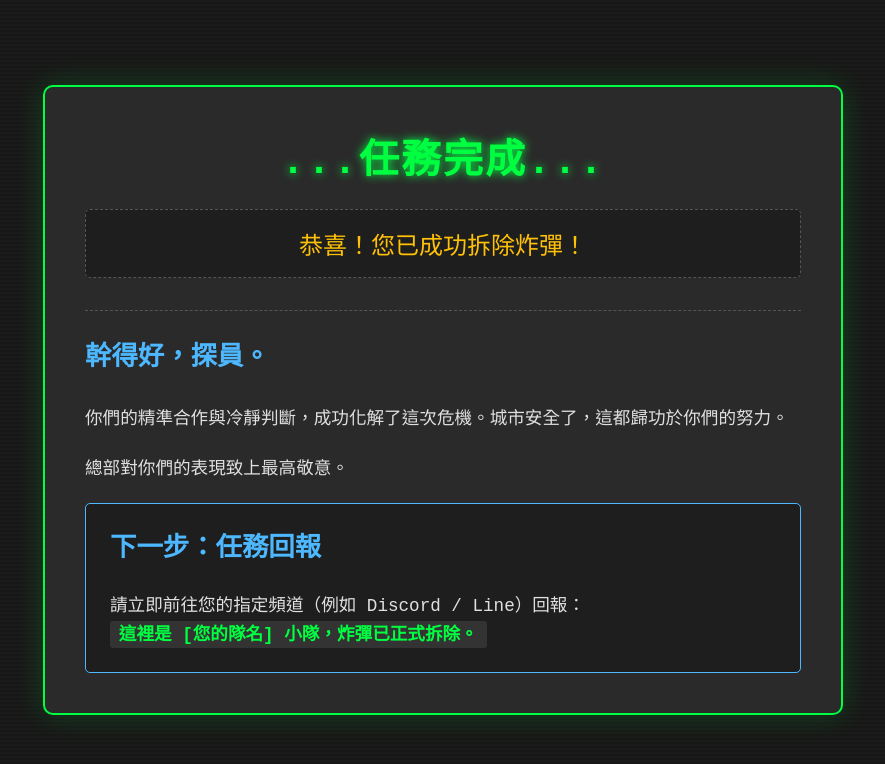
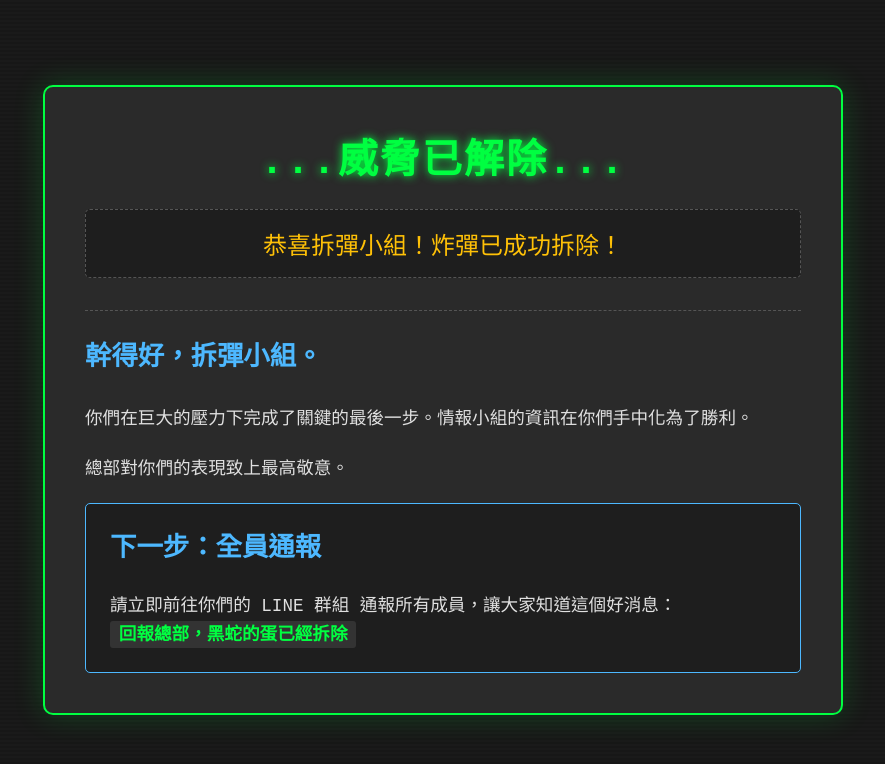
Before and after one commit to Kamiyu94/bomb_defuse_adv, a plain HTML site: page ending.html in a window 1280 px wide. Shown: the whole page, without its empty margins (197-1082 px from the left). Drawn offline with Linux system fonts and the light colour scheme.

Commit message:
修改結尾畫面

```diff
--- a/ending.html
+++ b/ending.html
@@ -46,7 +46,7 @@
             font-size: 2.5rem;
         }
 
-        /* 這是為計數器預留的位置 */
+        /* --- *** 關鍵修改：更新標題文字 *** --- */
         #counter-display {
             font-size: 1.5rem;
             color: #ffc107; /* 黃色 */
@@ -57,7 +57,6 @@
             border-radius: 5px;
         }
 
-        /* 這是 "防止 reload" 邏輯的展示 */
         #reload-message {
             font-size: 1rem;
             color: #aaa;
@@ -110,46 +109,38 @@
 <body>
 
     <div class="container">
-        <h1>...任務完成...</h1>
+        <h1>...威脅已解除...</h1>
 
         <div id="counter-display">
-            恭喜！您已成功拆除炸彈！
+            恭喜拆彈小組！炸彈已成功拆除！
         </div>
         <p id="reload-message">（偵測到頁面重載）</p>
 
         <div class="content">
-            <h2>幹得好，探員。</h2>
-            <p>你們的精準合作與冷靜判斷，成功化解了這次危機。城市安全了，這都歸功於你們的努力。</p>
+            <h2>幹得好，拆彈小組。</h2>
+            <p>你們在巨大的壓力下完成了關鍵的最後一步。情報小組的資訊在你們手中化為了勝利。</p>
             <p>總部對你們的表現致上最高敬意。</p>
 
             <div class="report-box">
-                <h2>下一步：任務回報</h2>
-                <p>請立即前往您的指定頻道（例如 Discord / Line）回報：</p>
-                <p><code>這裡是 [您的隊名] 小隊，炸彈已正式拆除。</code></p>
+                <h2>下一步：全員通報</h2>
+                <p>請立即前往你們的 LINE 群組 通報所有成員，讓大家知道這個好消息：</p>
+                <p><code>回報總部，黑蛇的蛋已經拆除</code></p>
             </div>
         </div>
     </div>
 
     <script>
+        // (JavaScript 防重載邏輯保持不變)
         document.addEventListener('DOMContentLoaded', () => {
 
-            // 這是「防止重複計次」的邏輯展示
-            // 我們檢查 localStorage 中是否 *已經有* "lastVisit" 這個項目
             const lastVisit = localStorage.getItem('lastEndingVisit');
 
             if (lastVisit) {
-                // 如果有，代表這是一次 Reload (重載)
                 document.getElementById('reload-message').style.display = 'block';
-                // 在這裡，我們 *不會* 呼叫計數器增加的函式
             } else {
-                // 如果沒有，這是第一次載入
-                // 在這裡，我們 *才會* 呼叫計數器增加的函式 (如果有的話)
-                // console.log("第一次載入，準備呼叫計數器...");
+                // 這裡是未來可以放計數器的地方
             }
 
-            // 無論如何，都設定 "lastVisit"，這樣下一次重載就會被偵測到
-            // (注意：這只是為了 *展示* 防 reload 邏KA, 它會阻止計次)
-            // (在 `bomb_defuse.html` 中設定的 `bombDefusedDate` 才是真正用來判斷 "今天" 是否成功的)
             localStorage.setItem('lastEndingVisit', new Date().getTime());
 
         });
```
